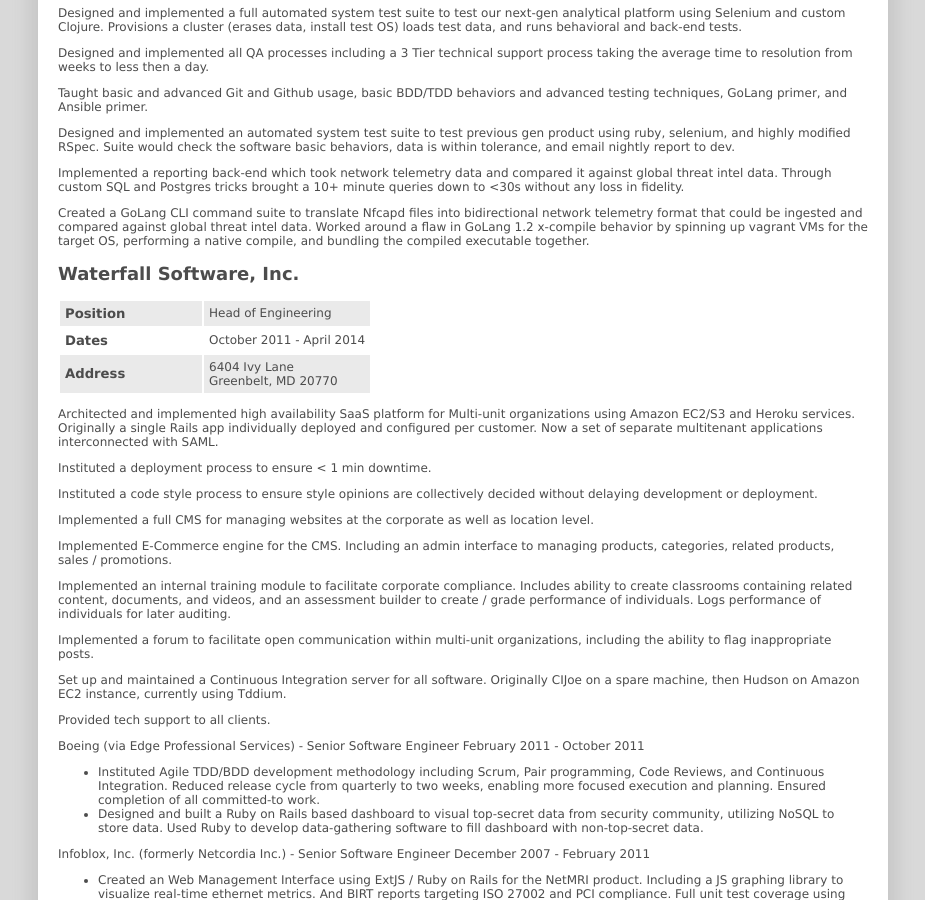
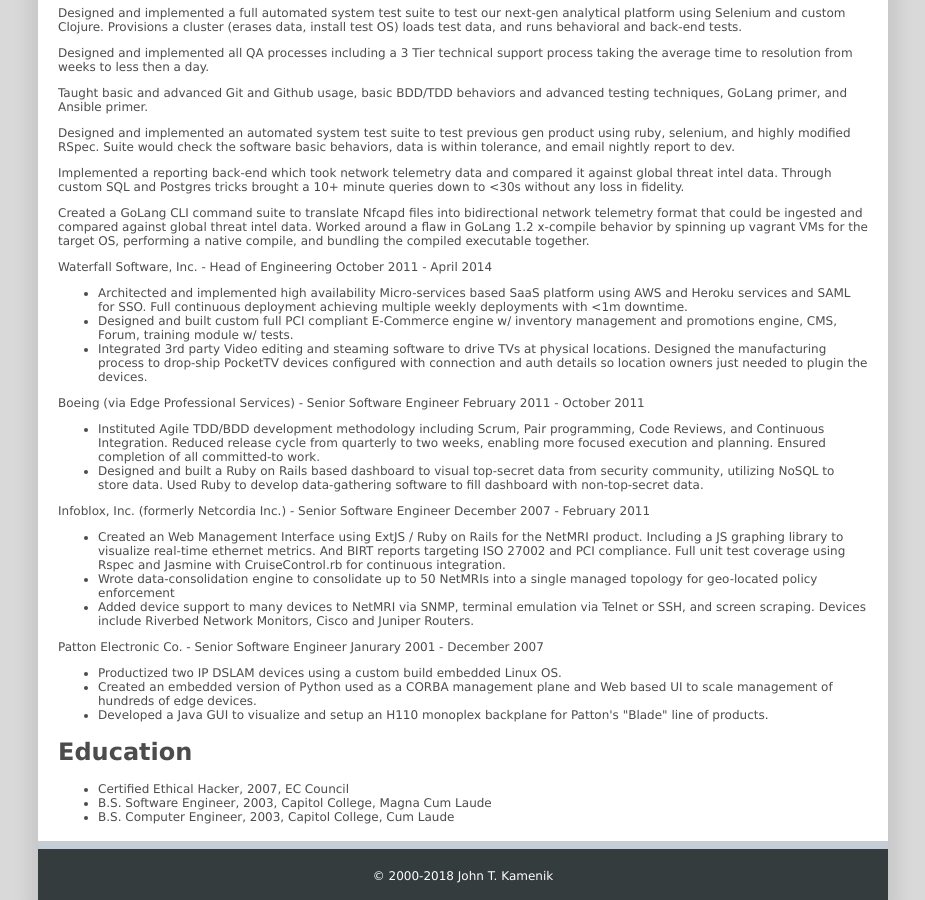
Before and after one commit to srvullupala/Resume, a Jekyll site: the page built from index.html, in a window 1280 px wide and 900 px high, scrolled down 1760 px. Shown: the whole window, without its empty margins (177-1102 px from the left). Built offline with Jekyll 4.4.1, drawn with Linux system fonts in a browser that asks for light colours; Markdown is read by kramdown in place of the engine named in the settings.

Commit message:
Deemphasize waterfall.

```diff
--- a/_includes/work_waterfall.html
+++ b/_includes/work_waterfall.html
@@ -1,33 +1,12 @@
-<h2 id="work-waterfall">Waterfall Software, Inc.</h2>
-<table class=education>
-  <tr>
-    <td class="first odd">Position</td>
-    <td class=odd>Head of Engineering</td>
-  </tr>
-  <tr>
-    <td class="first even">Dates</td>
-    <td class=even> October 2011 - April 2014 </td>
-  </tr>
-  <tr>
-    <td class="first odd">Address</td>
-    <td class=odd> 6404 Ivy Lane<br>Greenbelt, MD 20770 </td>
-  </tr>
-</table>
+<div class="company-header">
+  <span class="company">Waterfall Software, Inc.</span>
+  -
+  <span class="position">Head of Engineering</span>
+  <span class="date">October 2011 - April 2014</span>
+</div>
 
-<p>Architected and implemented high availability SaaS platform for Multi-unit organizations using Amazon EC2/S3 and Heroku services.  Originally a single Rails app individually deployed and configured per customer.  Now a set of separate multitenant applications interconnected with SAML.</p>
-
-<p>Instituted a deployment process to ensure &lt; 1 min downtime.</p>
-
-<p>Instituted a code style process to ensure style opinions are collectively decided without delaying development or deployment.</p>
-
-<p>Implemented a full CMS for managing websites at the corporate as well as location level.</p>
-
-<p>Implemented E-Commerce engine for the CMS.  Including an admin interface to managing products, categories, related products, sales / promotions.</p>
-
-<p>Implemented an internal training module to facilitate corporate compliance.  Includes ability to create classrooms containing related content, documents, and videos, and an assessment builder to create / grade performance of individuals.  Logs performance of individuals for later auditing.</p>
-
-<p>Implemented a forum to facilitate open communication within multi-unit organizations, including the ability to flag inappropriate posts.</p>
-
-<p>Set up and maintained a Continuous Integration server for all software.  Originally CIJoe on a spare machine, then Hudson on Amazon EC2 instance, currently using Tddium.</p>
-
-<p>Provided tech support to all clients.</p>
+<ul>
+  <li>Architected and implemented high availability Micro-services based SaaS platform using AWS and Heroku services and SAML for SSO.  Full continuous deployment achieving multiple weekly deployments with &lt;1m downtime.</li>
+  <li>Designed and built custom full PCI compliant E-Commerce engine w/ inventory management and promotions engine, CMS, Forum, training module w/ tests.</li>
+  <li>Integrated 3rd party Video editing and steaming software to drive TVs at physical locations.  Designed the manufacturing process to drop-ship PocketTV devices configured with connection and auth details so location owners just needed to plugin the devices.</li>
+</ul>
```
